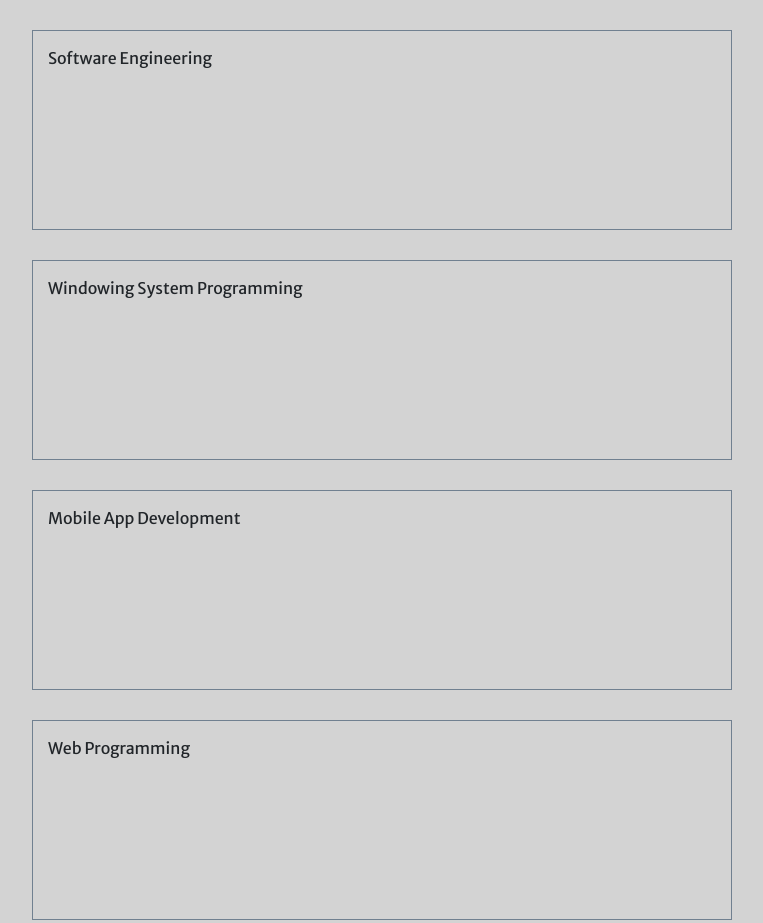
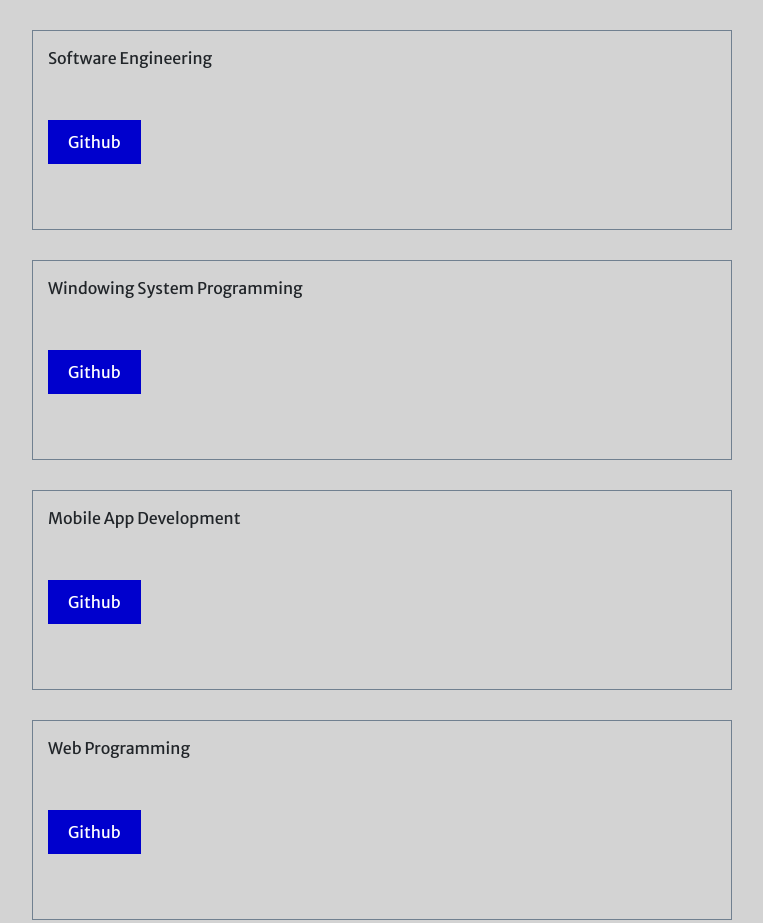
Before and after one commit to jinhuh229/homePage, a plain HTML site: page gsu_project.html in a window 1280 px wide. Shown: the part 820-1743 px from the top of the page, without its empty margins (258-1021 px from the left). Drawn offline with nearby package versions, Linux system fonts and the light colour scheme; a web font is replaced by a local one.

Commit message:
Add files via upload

```diff
--- a/gsu_project.html
+++ b/gsu_project.html
@@ -30,18 +30,26 @@
 
           <div class="school-classes">
             Software Engineering
+            <br>
+            <a class="school_project_button" href="https://github.com/jinhuh229/Calendar">Github</a>
           </div>
 
           <div class="school-classes">
             Windowing System Programming
+            <br>
+            <a class="school_project_button" href="https://github.com/jinhuh229/StoryGame">Github</a>
           </div>
 
           <div class="school-classes">
             Mobile App Development
+            <br>
+            <a class="school_project_button" href="https://github.com/jinhuh229/MeetUp">Github</a>
           </div>
 
           <div class="school-classes">
             Web Programming
+            <br>
+            <a class="school_project_button" href="https://github.com/kpatel182/Project-1">Github</a>
           </div>
 
           <div class="school-classes">
--- a/style2.css
+++ b/style2.css
@@ -49,3 +49,15 @@
     height:200px;
 
 }
+
+.school_project_button {
+  margin-top:50px;
+  background-color: #0000CD;
+  border: none;
+  color: white;
+  padding: 10px 20px;
+  text-align: center;
+  text-decoration: none;
+  display: inline-block;
+  font-size: 16px;
+}
```
Also changed, not shown: test.html (added, +27 -0 lines), 1 other file.
